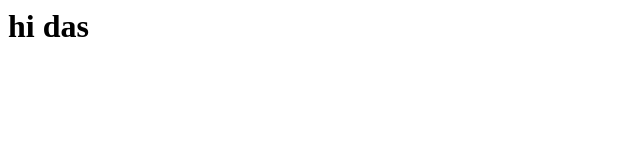
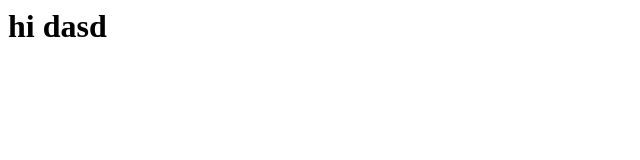
Before and after one commit to thiagomotaz/anuncios, a plain HTML site: page index.html in a window 1280 px wide. Shown: the full height of the page, 0-640 px from the left. Drawn offline with Linux system fonts and the light colour scheme.

Commit message:
commit 3 teste

```diff
--- a/index.html
+++ b/index.html
@@ -5,7 +5,7 @@
 </head>
 
 <body>
-    <h1>hi das</h1>
+    <h1>hi dasd</h1>
 </body>
 
 </html>
```
